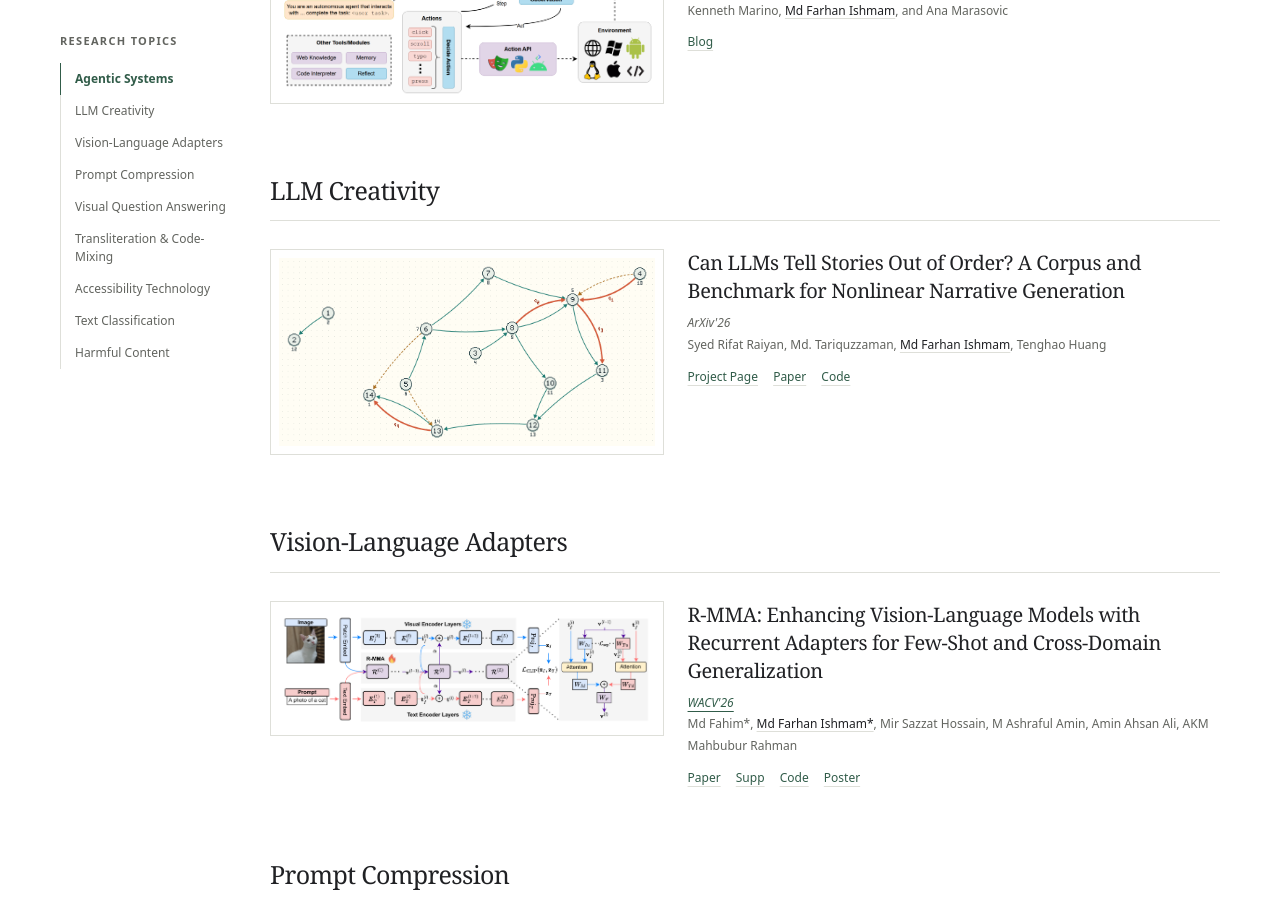
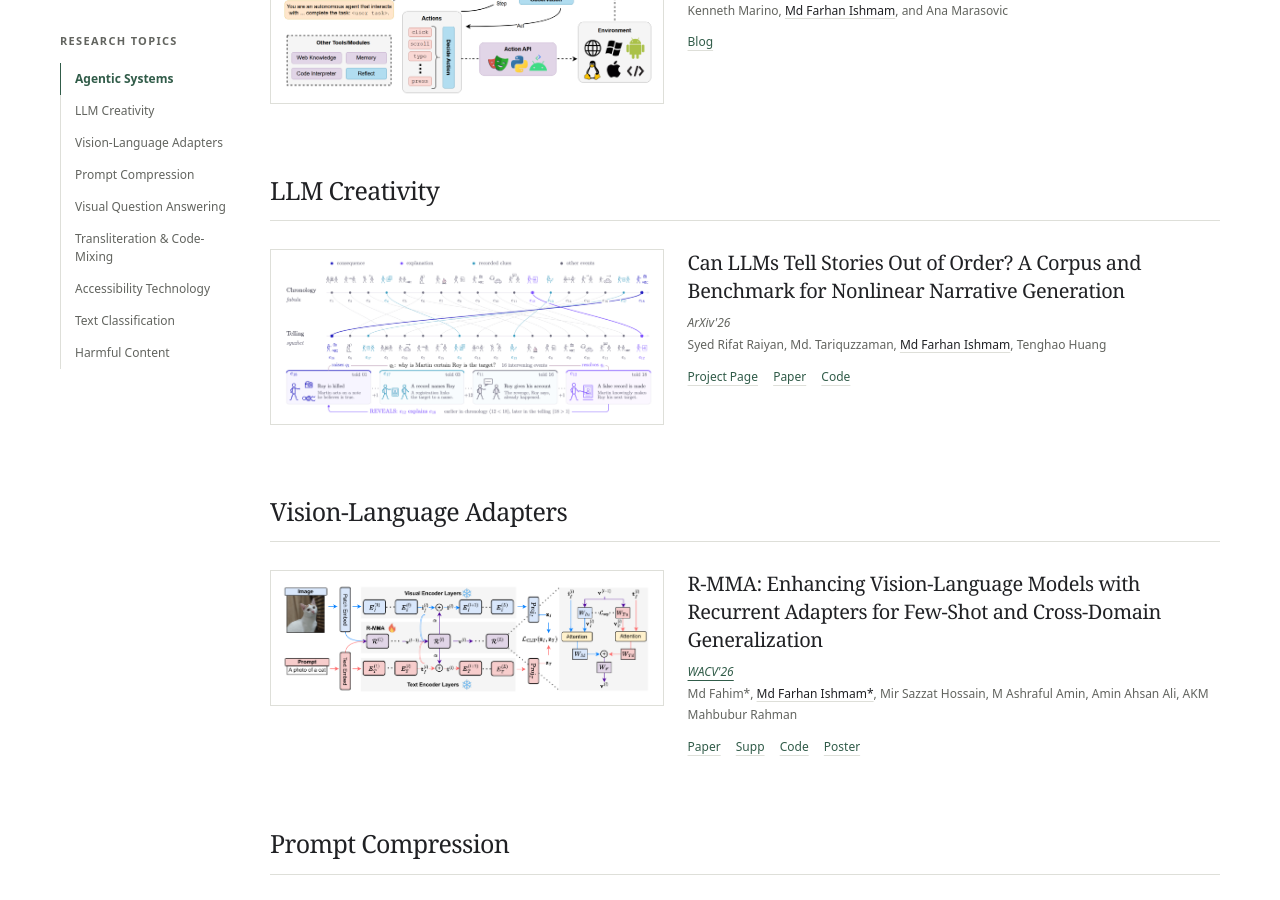
Before and after one commit to farhanishmam/farhanishmam.github.io, a Jekyll site: the page built from _pages/publications.html, in a window 1280 px wide and 900 px high, scrolled down 1479 px. Built offline with Jekyll 4.4.1, drawn with Linux system fonts in a browser that asks for light colours.

Commit message:
Use supplied nonlinear narrative overview figure

```diff
--- a/_pages/publications.html
+++ b/_pages/publications.html
@@ -111,7 +111,7 @@ extra_css: research-pages
 
       <div class="pub-img-wrap" id="nonlinear-narrative">
           <a href="{{ '/images/nonlinear-narrative-overview.png' | relative_url }}">
-              <img src="{{ '/images/nonlinear-narrative-overview.png' | relative_url }}" width="1040" height="520" alt="Nonlinear narrative story graph linking events through causal dependencies, foreshadowing, and reveals" loading="lazy" decoding="async">
+              <img src="{{ '/images/nonlinear-narrative-overview.png' | relative_url }}" width="1632" height="683" alt="Nonlinear narrative example comparing chronological and telling order, showing how a later reveal explains an earlier event" loading="lazy" decoding="async">
           </a>
           <div class="section-item">
               <strong>Can LLMs Tell Stories Out of Order? A Corpus and Benchmark for Nonlinear Narrative Generation</strong><br>
```
Also changed, not shown: images/nonlinear-narrative-overview.png.
